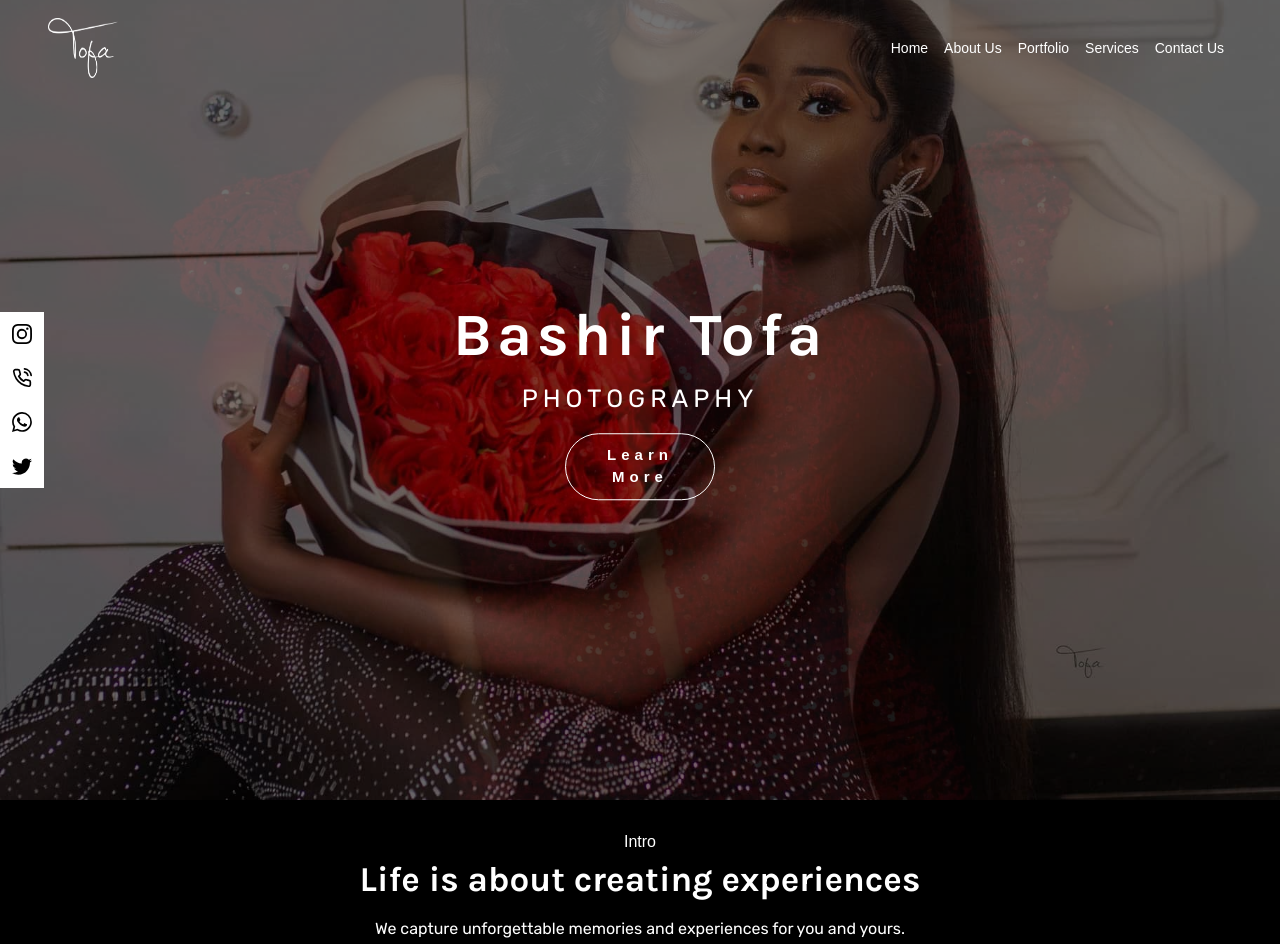
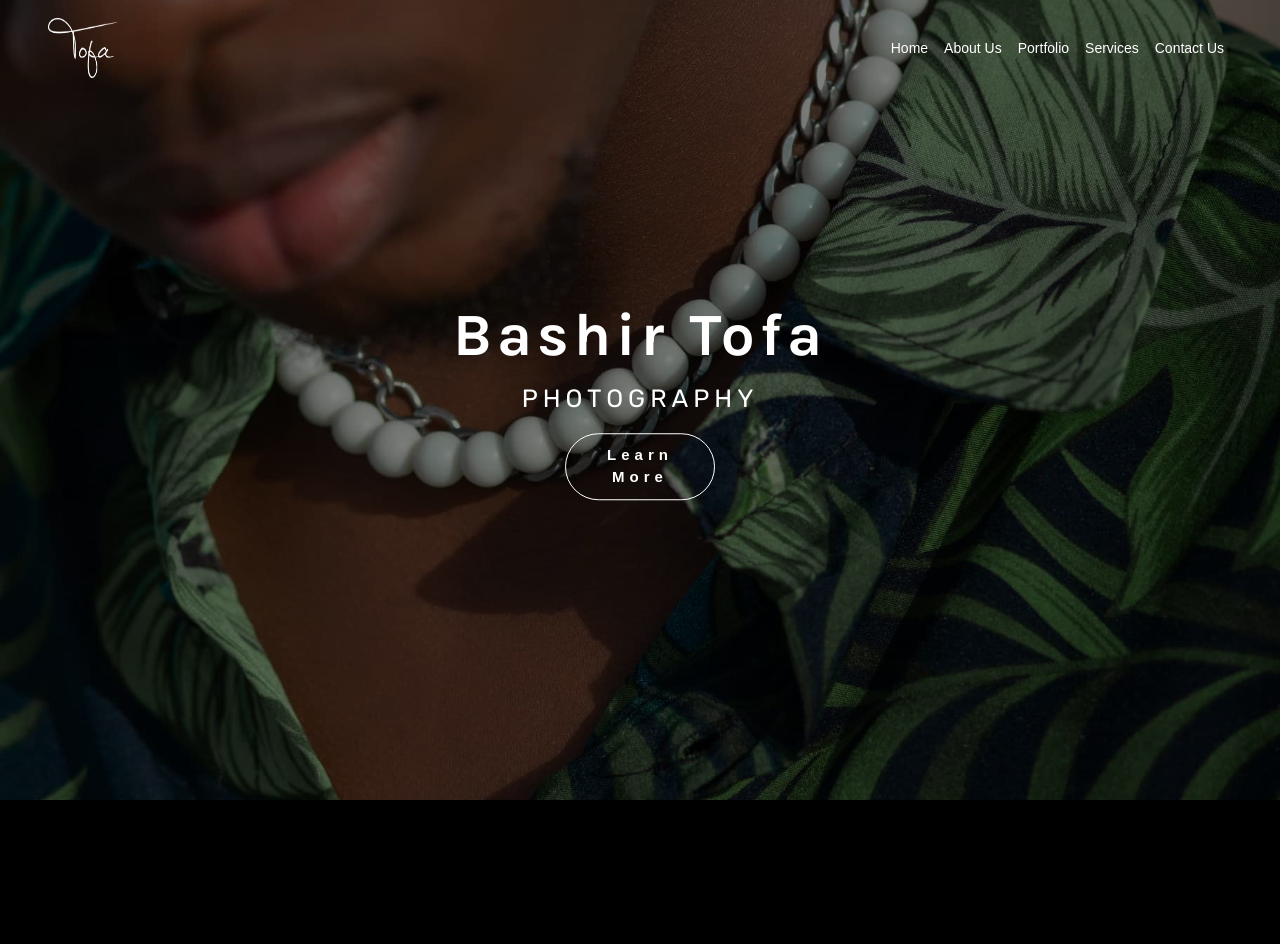
Before and after one commit to BreinsteinMedia/tofagraphy, a React (Create React App) app: page / in a window 1280 px wide. Shown: the top 944 px of the page. After the commit the page ends 800 px from the top, so only its background shows below. Built offline with nearby package versions, Linux system fonts and the light colour scheme.

Commit message:
initial commit

```diff
--- a/src/App.js
+++ b/src/App.js
@@ -3,7 +3,7 @@ import { BrowserRouter as Router, Routes, Route} from 'react-router-dom';
 
 //General
 import Header from "./components/Header/Header"
-import Footer from "./components/Footer/Footer"
+// import Footer from "./components/Footer/Footer"
 import ScrollButton from "./components/ScrollButton/MainScrollUpBtn"
 import { BsWhatsapp, BsInstagram, BsTwitter } from 'react-icons/bs';
 import {  FiPhoneCall } from "react-icons/fi";
@@ -33,7 +33,7 @@ const App = () => {
   return (
     <>
 
-    <div class="icon-bar">
+    {/* <div class="icon-bar">
       <a href="https://www.instagram.com/tofagraphy" target="blank" className="instagram">
         <BsInstagram />
       </a>
@@ -46,7 +46,7 @@ const App = () => {
         <a href="https://www.twitter.com/tofagraphy" target="blank" className="instagram">
           <BsTwitter/>
         </a>
-    </div>
+    </div> */}
 
       <Router>
       <ScrollToTop>
@@ -73,7 +73,7 @@ const App = () => {
         <Route path='/campaign' element={<CampaignPics/>} />
 
         </Routes>
-        <Footer/>
+        {/* <Footer/> */}
         </ScrollToTop>
     </Router>
 
--- a/src/components/Header/Header.css
+++ b/src/components/Header/Header.css
@@ -25,7 +25,7 @@
 
 
  .header1 , .header2 , .header3  , .header4 , .header5{
-   color:white;
+   /* color:white; */
    padding: .5rem;
    font-weight: 400;
    font-size:14px;
@@ -101,6 +101,8 @@
        padding-top: 5rem;
        box-shadow: 0 4px 8px 0 rgba(0,0,0,0.2);
    transition: 0.3s;
+   background:#fafafa;
+   color:black;
 
    }
  }
--- a/src/pages/Homepage.js
+++ b/src/pages/Homepage.js
@@ -1,12 +1,12 @@
 import React from 'react'
 import Gallery from '../components/Gallery/Gallery'
-import InitialTransition from '../components/InitialTransition'
-import OurServices from '../components/ourServices/OurServices'
-import OtherServices from '../components/OtherServices/OtherServices'
-import Portfolio from '../components/Portfolio/Portfolio'
-import Pricing from '../components/Pricing/Pricing'
-import Testimonial from '../components/Testimonial/Testimonial'
-import FeaturedWorks from "../components/featuredWorks/FeaturedWorksMain"
+// import InitialTransition from '../components/InitialTransition'
+// import OurServices from '../components/ourServices/OurServices'
+// import OtherServices from '../components/OtherServices/OtherServices'
+// import Portfolio from '../components/Portfolio/Portfolio'
+// import Pricing from '../components/Pricing/Pricing'
+// import Testimonial from '../components/Testimonial/Testimonial'
+// import FeaturedWorks from "../components/featuredWorks/FeaturedWorksMain"
 
 
 
@@ -15,14 +15,14 @@ function Homepage() {
   return (
     <div>
 
-  <InitialTransition/>
+  {/* <InitialTransition/> */}
    <Gallery/>
-   <OurServices/>
+   {/* <OurServices/>
    <Portfolio/>
    <OtherServices/>
    <FeaturedWorks/>
    <Pricing/>
-   <Testimonial/>
+   <Testimonial/>   */}
 
     </div>
   )
```
Also changed, not shown: 1 other file (tests, documents, lock files or other folders).
